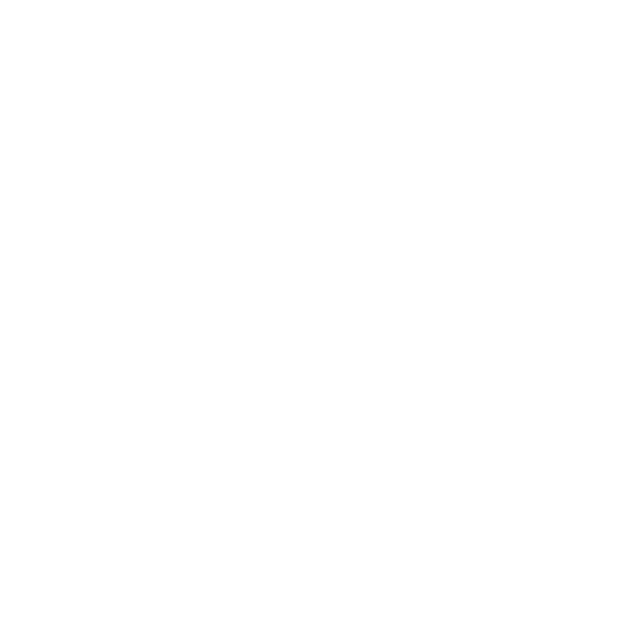
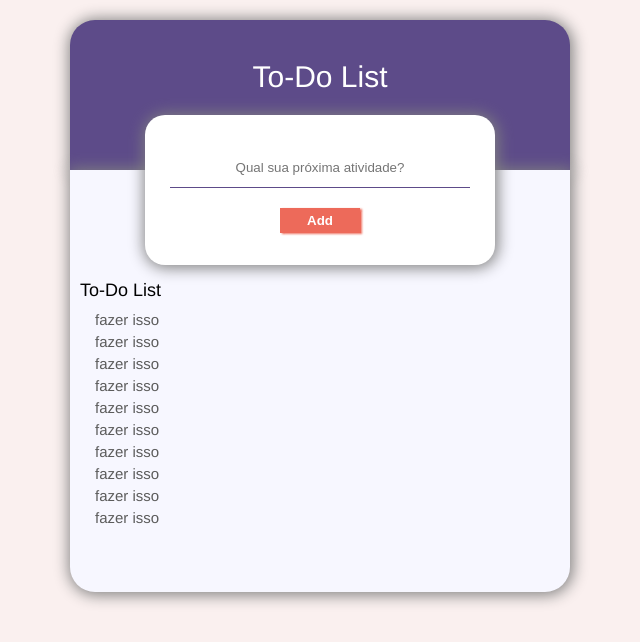
Before and after one commit to brunobatistaj/Projeto-To-do-list, a plain HTML site: page index.html in a window 1280 px wide. Shown: the whole page, without its empty margins (320-960 px from the left). Drawn offline with Linux system fonts and the light colour scheme.

Commit message:
Estilo-css

```diff
--- a/css/style.css
+++ b/css/style.css
@@ -0,0 +1,104 @@
+*{
+    margin: 0;
+    padding: 0;
+    box-sizing: border-box;
+}
+
+body{
+    font-family: Helvetica, sans-serif;
+    background-color: #faf0ef;
+    color: black;
+}
+
+header{
+    width: 500px;
+    height: 150px;
+    margin: 20px auto;
+    background-color: #5d4b89;
+    border-top-left-radius: 25px;
+    border-top-right-radius: 25px;
+    box-shadow: 1px 1px 15px 2px gray;
+}
+
+header h1{
+    font-size: 30px;
+    font-weight: 100;
+    text-align: center;
+    padding-top: 40px;
+    color: white;
+}
+
+#text{
+    display: flex;
+    flex-direction: column;
+    width: 350px;
+    height: 150px;
+    background-color: white;
+    position: absolute;
+    justify-content: center;
+    align-items: center;
+    left: 50%;
+    transform: translate(-50%,-50%);
+    border-radius: 20px;
+    box-shadow: 1px 1px 15px 2px gray;
+}
+
+#text input{
+    width: 300px;
+    height: 40px;
+    border: none;
+    box-shadow: none;
+    outline: 0;
+    border-bottom: 1px solid #5d4b89;
+    text-align: center;
+    margin-bottom: 20px;
+
+}
+
+#text button{
+    background-color: #ed6a5a;
+    border: none;
+    box-shadow: none;
+    outline: 0;
+    color: white;
+    font-weight: bold;
+    width: 80px;
+    height: 25px;
+    cursor: pointer;
+    box-shadow: 2px 1px 2px 0.1px #ed6a5a;
+}
+#text button:hover{
+    transform: scale(1.05);
+}
+
+#resp_area{
+    width: 500px;
+    height: 33vw;
+    background-color: #f7f7ff;
+    margin: -20px auto;
+    border-bottom-left-radius: 25px;
+    border-bottom-right-radius: 25px;
+    box-shadow: 1px 1px 15px 2px gray;
+}
+
+#resp{
+    display: flex;
+    flex-direction: column;
+    width: 450px;
+    height: auto;
+    text-align: left;
+    padding-top: 110px;
+    padding-left: 10px;
+    padding-right: 10px;
+}
+#resp h2{
+    font-size: 18px;
+    font-weight: 400;
+    padding-bottom: 10px;
+}
+#resp p{
+    font-size: 15px;
+    padding-bottom: 5px;
+    padding-left: 15px;
+    color: #5c5c5c;
+}
--- a/index.html
+++ b/index.html
@@ -9,9 +9,29 @@
 </head>
 <body>
 
+    <header>
+        <h1>To-Do List</h1>
+    </header>
+    <section id="text">
+        <input type="text" placeholder="Qual sua próxima atividade?">
+        <button id="add">Add</button>
+    </section>
 
-
-
+    <section id="resp_area">
+        <div id="resp">
+            <h2>To-Do List</h2>
+            <p>fazer isso</p>
+            <p>fazer isso</p>
+            <p>fazer isso</p>
+            <p>fazer isso</p>
+            <p>fazer isso</p>
+            <p>fazer isso</p>
+            <p>fazer isso</p>
+            <p>fazer isso</p>
+            <p>fazer isso</p>
+            <p>fazer isso</p>
+        </div>
+    </section>
 
     <script src="script/script.js"></script>
 </body>
```
